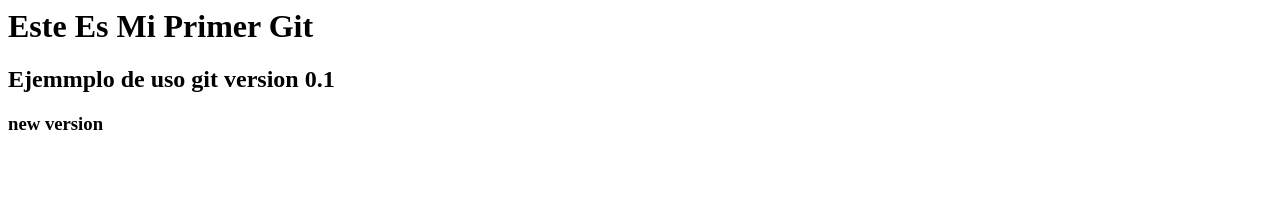
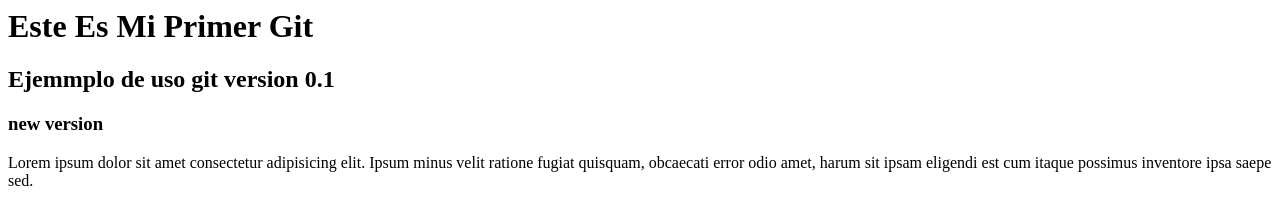
Before and after one commit to sanhmi/Git-Talento-Tech-, a plain HTML site: page index.html in a window 1280 px wide. Drawn offline with Linux system fonts and the light colour scheme.

Commit message:
v03rama_1+p|lorem|

```diff
--- a/index.html
+++ b/index.html
@@ -10,6 +10,9 @@
     <h1>Este Es Mi Primer Git</h1>
     <h2>Ejemmplo de uso git version 0.1</h2>
     <h3>new version</h3>
+    <p>Lorem ipsum dolor sit amet consectetur adipisicing elit. Ipsum minus velit ratione fugiat quisquam, obcaecati
+        error odio amet, harum sit ipsam eligendi est cum itaque possimus inventore ipsa saepe sed.</p>
+
 
 </body>
 
```
